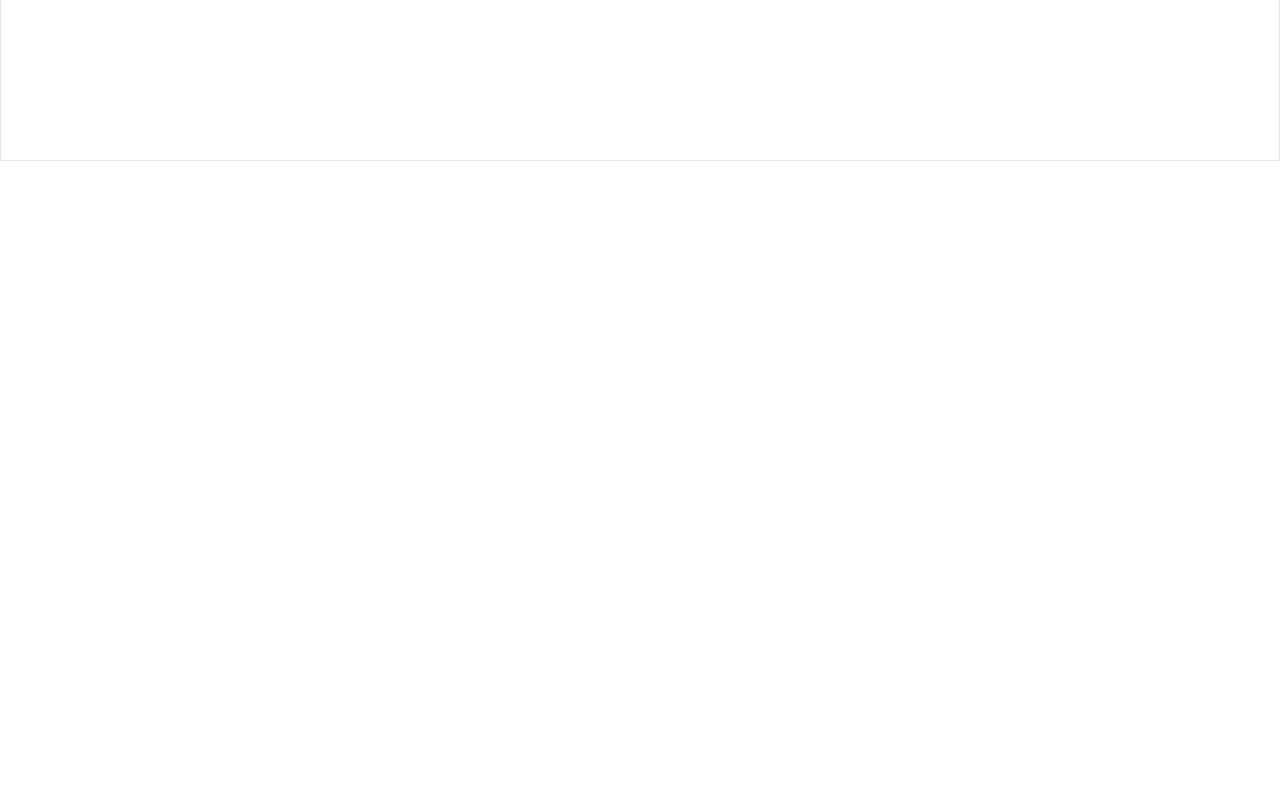
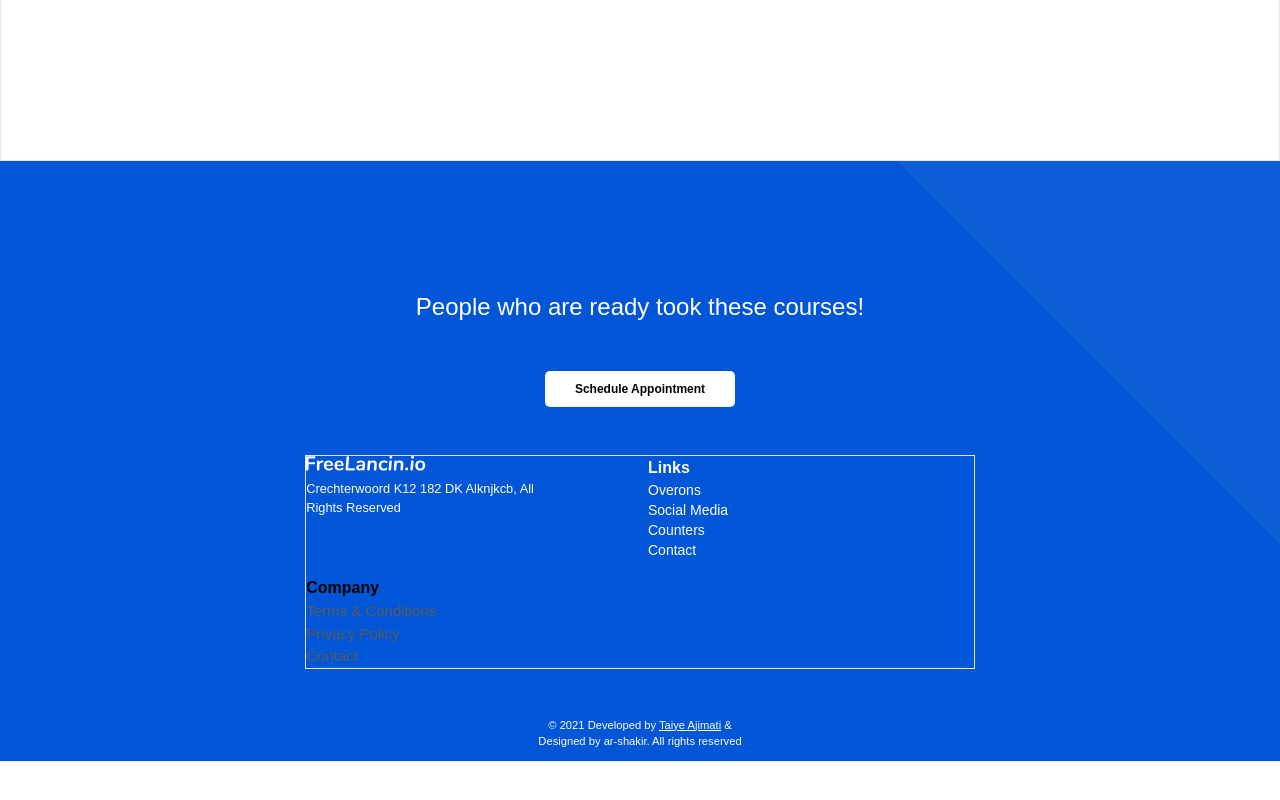
Before and after one commit to Teewaii/hirefreelanceOld, a Next.js app in the folder hirefreelance/: page / in a window 1280 px wide. Shown: the part 2223-3023 px from the top of the page. Before the commit the page ends 2384 px from the top, so only its background shows below. Built offline with nearby package versions, Linux system fonts and the light colour scheme.

Commit message:
Last Home Commit

```diff
--- /dev/null
+++ b/hirefreelance/components/btn/Appointment.js
@@ -0,0 +1,11 @@
+
+
+function Appointment() {
+    return (
+        <div >
+            <button className="  bg-white text-header font-bold text-[12px] px-4 py-3 md:px-[30px] md:py-[9px] lg:hover:bg-opacity-90 rounded-[5px]">Schedule Appointment</button>
+        </div>
+    )
+}
+
+export default Appointment
--- a/hirefreelance/components/btn/Learn.js
+++ b/hirefreelance/components/btn/Learn.js
@@ -3,8 +3,8 @@ import React from 'react'
 function Learn() {
   return (
     <div >
-    <button className="text-primary lg:bg-transparent border-2 border-primary lg:text-primary font-medium text-[15px] px-4 py-2  md:px-[30px] md:py-[8px]  lg:hover:bg-opacity-90 rounded-full">Learn more</button>
-</div>
+      <button className="text-primary px-4 py-2 lg:bg-transparent border-2 border-primary lg:text-primary font-medium text-[15px] md:px-[30px] md:py-[8px]  lg:hover:bg-opacity-90 rounded-full">Learn more</button>
+    </div>
   )
 }
 
--- a/hirefreelance/components/features/Features.js
+++ b/hirefreelance/components/features/Features.js
@@ -9,15 +9,15 @@ import { ChevronRightIcon } from '@heroicons/react/24/solid'
 function Features() {
     return (
         <section className="features min-h-screen md:h-[50vh] border flex items-start">
-            <div className='flex flex-col items-center gap-8 py-10 lg:py-14 container '>
+            <div className='flex flex-col items-center gap-8 py-20 lg:py-14 container '>
 
                 <div className="top flex flex-col items-center text-center">
                     <h1 className='text-3xl lg:text-4xl text-heading mb-4 '>Our Features</h1>
                     <p className='text-sm max-w-[350px]  mb-4'>Unleash your creativety with a visual collaboration plattorm that enables effective ideation</p>
                 </div>
-                <div className="feature-item md:flex items-end  justify-between w-[100%] space-y-8 md:space-y-0 mb-12">
+                <div className="feature-item md:flex items-end  justify-between w-[100%] space-y-8 md:space-y-0 mb-4 lg:mb-12">
                     <div className="choosing flex flex-col items-center space-y-2  ">
-                        <Image className='w-8'
+                        <Image className='w-10'
                             src={choose}
                             alt='icon'
                         />
@@ -27,7 +27,7 @@ function Features() {
                     </div>
 
                     <div className="clients flex flex-col items-center space-y-2  ">
-                        <Image className='w-8'
+                        <Image className='w-10'
                             src={clients}
                             alt='icon'
                         />
@@ -36,7 +36,7 @@ function Features() {
 
                     </div>
                     <div className="initial flex flex-col items-center space-y-2 ">
-                        <Image className='w-8'
+                        <Image className='w-10'
                             src={initial}
                             alt='icon'
                         />
@@ -45,7 +45,7 @@ function Features() {
 
                     </div>
                     <div className="request flex flex-col items-center space-y-2 ">
-                        <Image className='w-8'
+                        <Image className='w-10'
                             src={request}
                             alt='icon'
                         />
--- /dev/null
+++ b/hirefreelance/components/footer/Footer.js
@@ -0,0 +1,47 @@
+import React from 'react'
+import Appointment from '../btn/Appointment';
+import Image from 'next/image'
+import logoW from '../../public/img/LogoWhite.svg'
+
+function Footer() {
+    return (
+        <section className="footer bg-footer_wmk bg-right-top bg-fit bg-no-repeat  py-[50px]  relative  after:absolute after:bg-primary after:top-0 after:bottom-0 after:left-0 after:right-0 after:z-[-1] h-[75vh]">
+            <div className='footer-wrapper container flex flex-col items-center py-20 space-y-12'>
+                <h1 className='text-white text-2xl text-center font-normal'> People who are
+                    ready took these courses!</h1>
+                <Appointment />
+
+                <div className="footer_links grid grid-cols-2 border gap-4 justify-center">
+                    <div className="logo flex flex-col items-start space-y-2">
+                        <Image
+                            src={logoW}
+                            alt='logo'
+                        />
+                        <p className='text-white text-[0.8rem] text-left w-[70%] '>Crechterwoord K12 182 DK Alknjkcb, All Rights Reserved</p>
+                    </div>
+                    <div className="links   items-center">
+                        <h1 className='text-white text-md font-bold'>Links</h1>
+                        <ul className='flex flex-col'>
+                            <li className='text-white text-sm'>Overons</li>
+                            <li className='text-white text-sm'>Social Media</li>
+                            <li className='text-white text-sm'>Counters</li>
+                            <li className='text-white text-sm'>Contact</li>
+                        </ul>
+                    </div>
+                    <div className="company">
+                        <h1>Company</h1>
+                        <ul>
+                            <li>Terms & Conditions</li>
+                            <li>Privacy Policy</li>
+                            <li>Contact</li>
+                        </ul>
+                    </div>
+                    <div className="getIntouch"></div>
+                </div>
+                <p className='text-white text-[0.7rem] text-center'>© 2021 Developed by <a className='cursor-pointer underline' href="https://github.com/Teewaii/hirefreelance.git" target='blank'>Taiye Ajimati</a> & <br />Designed by ar-shakir. All rights reserved</p>
+            </div>
+        </section>
+    )
+}
+
+export default Footer
--- a/hirefreelance/components/journey/Journey.js
+++ b/hirefreelance/components/journey/Journey.js
@@ -2,7 +2,7 @@ import React from 'react'
 
 function Journey() {
     return (
-        <section className='container py-8 h-screen sm:h-[35vh] lg:h-[60vh] '>
+        <section className='container py-8 h-screen lg:h-[60vh] '>
             <div className="journey-wrapper bg-journey bg-top bg-cover bg-no-repeat rounded-xl py-[70px]  relative overflow-hidden after:absolute after:bg-primary after:top-0 after:bottom-0 after:left-0 after:right-0 after:z-[-1]
             flex flex-col items-center text-white shadow-xl
             ">
--- a/hirefreelance/pages/index.js
+++ b/hirefreelance/pages/index.js
@@ -9,6 +9,7 @@ import Hero from '../components/hero/Hero';
 import Values from '../components/values/Values';
 import Journey from '../components/journey/Journey';
 import Features from '../components/features/Features';
+import Footer from '../components/footer/Footer';
 
 
 export default function Home() {
@@ -40,6 +41,8 @@ export default function Home() {
       <Values />
       <Journey />
       <Features />
+      <Footer />
+
       {!toggle && <div onClick={() => setToggle(true)} className="overlay absolute top-0 bottom-0 left-0 right-0 bg-primary opacity-60  lg:hidden"></div>}
 
     </div>
--- a/hirefreelance/tailwind.config.js
+++ b/hirefreelance/tailwind.config.js
@@ -36,6 +36,7 @@ module.exports = {
         'dekstopHero': "url('/img/desktopHero.svg')",
         'mobHero': "url('/img/mobHero.svg')",
         'journey': "url('/img/journey_watermark.svg')",
+        'footer_wmk': "url('/img/footer_watermark.svg')",
       }
     },
   },
```
